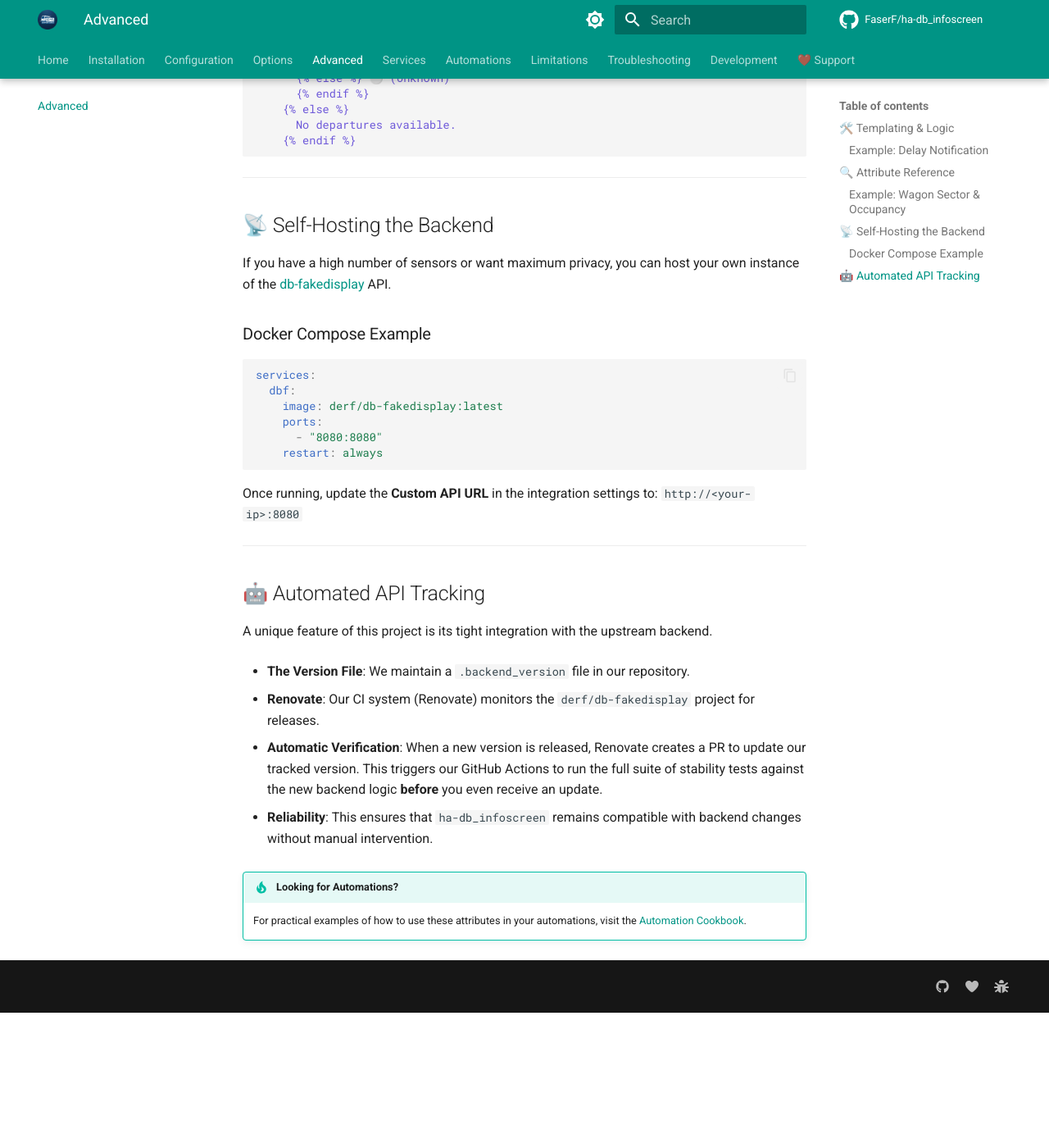
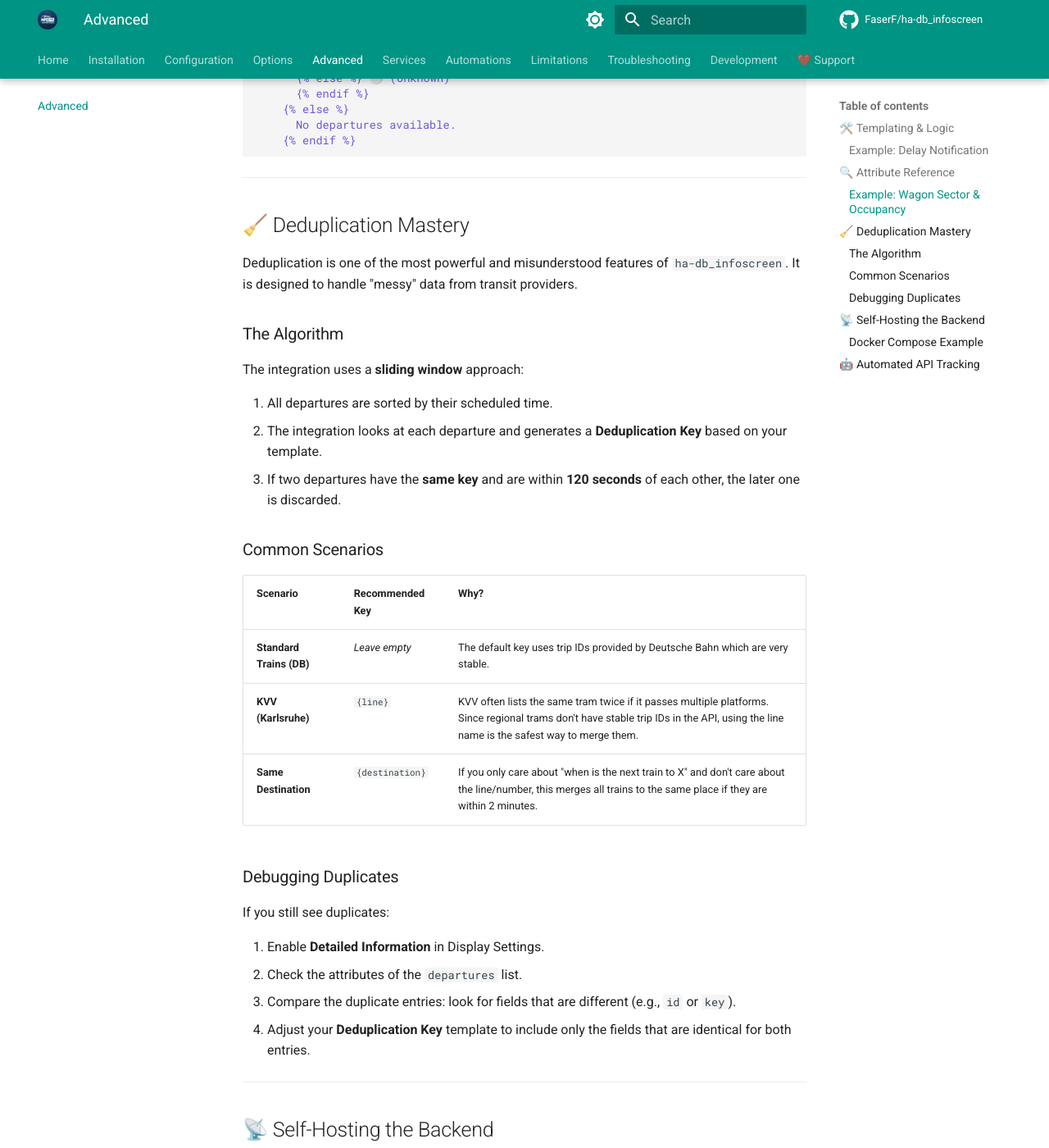
Before and after one commit to FaserF/ha-db_infoscreen, an MkDocs documentation site: the page built from docs/advanced.md, in a window 1280 px wide and 1400 px high, scrolled down 2292 px. Shown: the whole window at 82% size. Built offline with MkDocs 1.6.1 and Material for MkDocs 9.7.7, drawn with Linux system fonts in a browser that asks for light colours; comment, search, counter and statistics services are not loaded; before the commit the page ends 3527 px from its top, so only the background shows below that.

Commit message:
Improved Duplicates removal #116

```diff
--- a/docs/advanced.md
+++ b/docs/advanced.md
@@ -86,6 +86,35 @@ The `departures` list contains rich data objects. Here are the keys available fo
 
 ---
 
+## 🧹 Deduplication Mastery
+
+Deduplication is one of the most powerful and misunderstood features of `ha-db_infoscreen`. It is designed to handle "messy" data from transit providers.
+
+### The Algorithm
+The integration uses a **sliding window** approach:
+
+1.  All departures are sorted by their scheduled time.
+2.  The integration looks at each departure and generates a **Deduplication Key** based on your template.
+3.  If two departures have the **same key** and are within **120 seconds** of each other, the later one is discarded.
+
+### Common Scenarios
+
+| Scenario | Recommended Key | Why? |
+| :--- | :--- | :--- |
+| **Standard Trains (DB)** | *Leave empty* | The default key uses trip IDs provided by Deutsche Bahn which are very stable. |
+| **KVV (Karlsruhe)** | `{line}` | KVV often lists the same tram twice if it passes multiple platforms. Since regional trams don't have stable trip IDs in the API, using the line name is the safest way to merge them. |
+| **Same Destination** | `{destination}` | If you only care about "when is the next train to X" and don't care about the line/number, this merges all trains to the same place if they are within 2 minutes. |
+
+### Debugging Duplicates
+If you still see duplicates:
+
+1.  Enable **Detailed Information** in Display Settings.
+2.  Check the attributes of the `departures` list.
+3.  Compare the duplicate entries: look for fields that are different (e.g., `id` or `key`).
+4.  Adjust your **Deduplication Key** template to include only the fields that are identical for both entries.
+
+---
+
 ## 📡 Self-Hosting the Backend
 
 If you have a high number of sensors or want maximum privacy, you can host your own instance of the [db-fakedisplay](https://github.com/derf/db-fakedisplay) API.
```
Also changed, not shown: README.md (+5 -0 lines), docs/options.md (+7 -5 lines), 5 other files.
